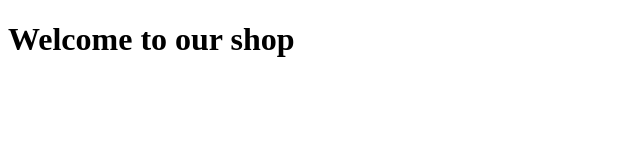
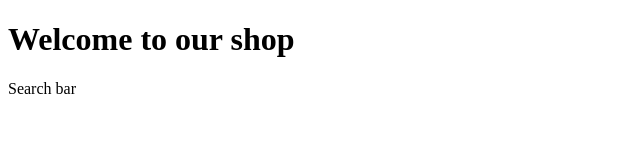
Before and after one commit to AdrianFESTest/first-repository, a plain HTML site: page index.html in a window 1280 px wide. Shown: the full height of the page, 0-640 px from the left. Drawn offline with Linux system fonts and the light colour scheme.

Commit message:
search bar

```diff
--- a/index.html
+++ b/index.html
@@ -7,5 +7,6 @@
 </head>
 <body>
     <h1>Welcome to our shop</h1>
+    <p>Search bar</p>
 </body>
 </html>
```
